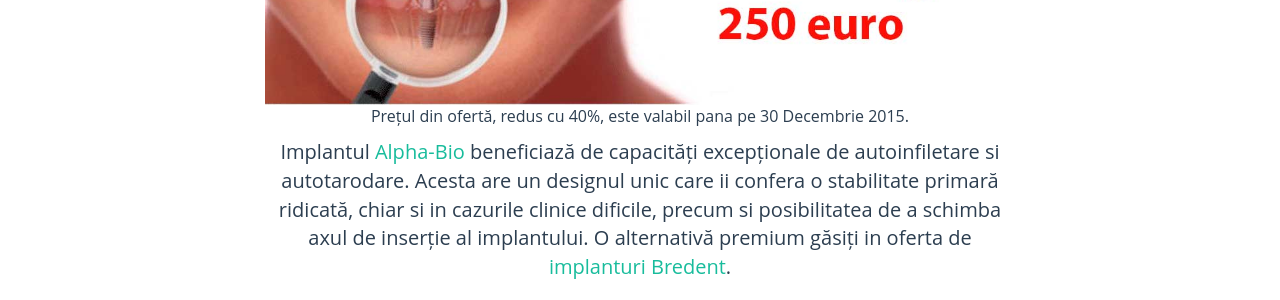
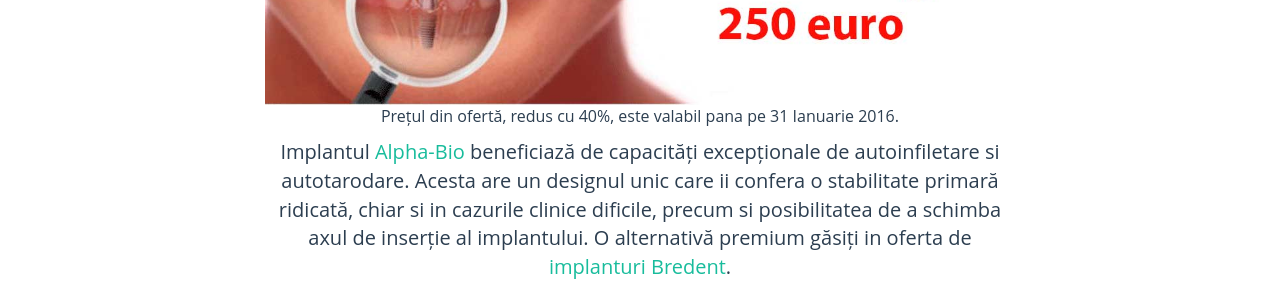
Before and after one commit to littledentgopo/offerdent, a Jekyll site: the page built from promotie-alphabio.html, in a window 1280 px wide and 900 px high, scrolled down 1191 px. Shown: the part 155-455 px from the top of the window. Built offline with Jekyll 4.4.1, drawn with Linux system fonts in a browser that asks for light colours.

Commit message:
Fix alpha bio

```diff
--- a/_includes/section-discount-alphabio.html
+++ b/_includes/section-discount-alphabio.html
@@ -19,7 +19,7 @@
 
                 <div class="col-lg-8 col-lg-offset-2 text-center">
                 <p class="small">
-                    Prețul din ofertă, redus cu 40%, este valabil pana pe 30 Decembrie 2015.
+                    Prețul din ofertă, redus cu 40%, este valabil pana pe {{site.offer.expirydate}}.
                 </p>
                 <p>
 
```
